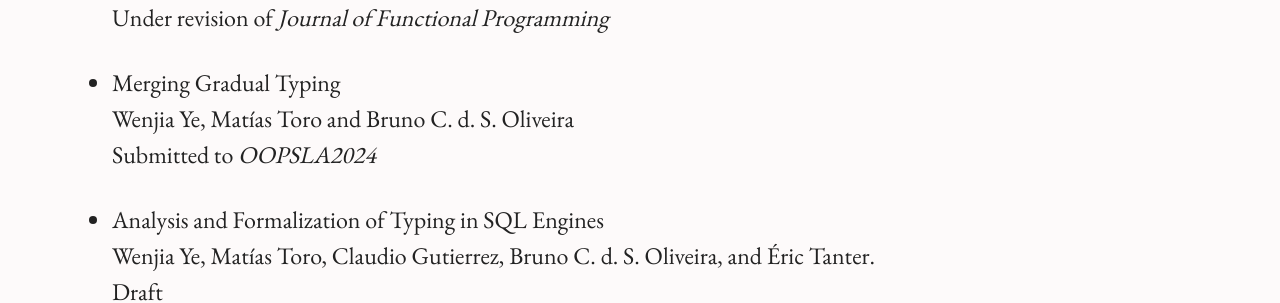
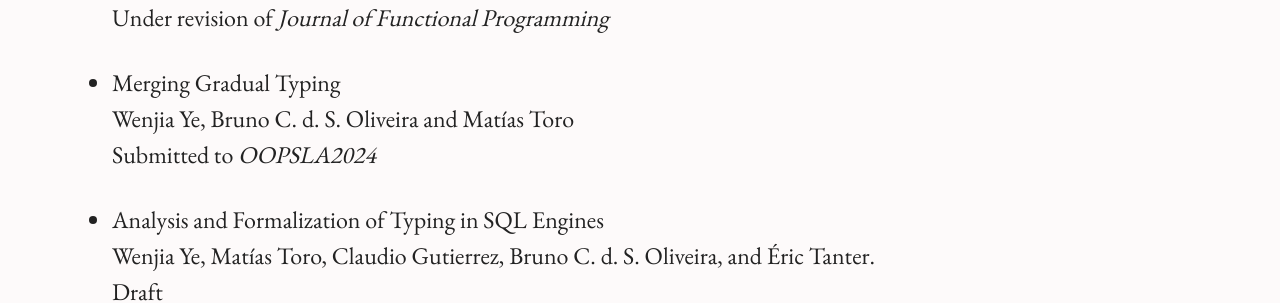
Before and after one commit to YeWenjia/YeWenjia.github.io, a Jekyll site: the page built from index.md, in a window 1280 px wide and 900 px high, scrolled down 1218 px. Shown: the part 157-460 px from the top of the window. Built offline with Jekyll 4.4.1, drawn with Linux system fonts in a browser that asks for light colours.

```diff
--- a/index.md
+++ b/index.md
@@ -47,7 +47,7 @@ Wenjia Ye and Bruno C. d. S. Oliveira <br />
 Under revision of <i>Journal of Functional Programming</i>
 
 * Merging Gradual Typing <br />
-Wenjia Ye, Mat&iacute;as Toro and Bruno C. d. S. Oliveira <br />
+Wenjia Ye, Bruno C. d. S. Oliveira and Mat&iacute;as Toro <br />
 Submitted to <i>OOPSLA2024</i>
 
 * Analysis and Formalization of Typing in SQL Engines <br />
```
